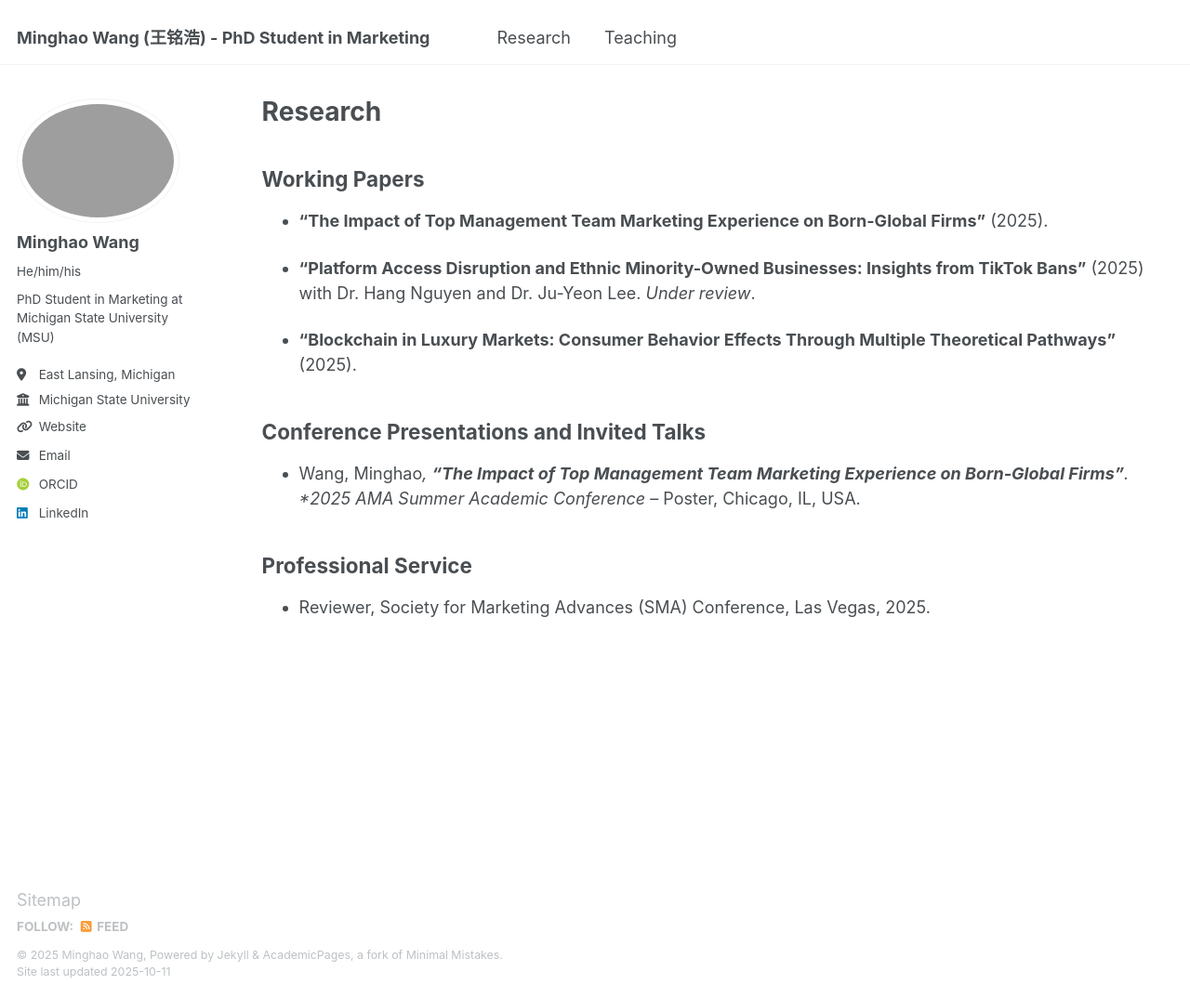
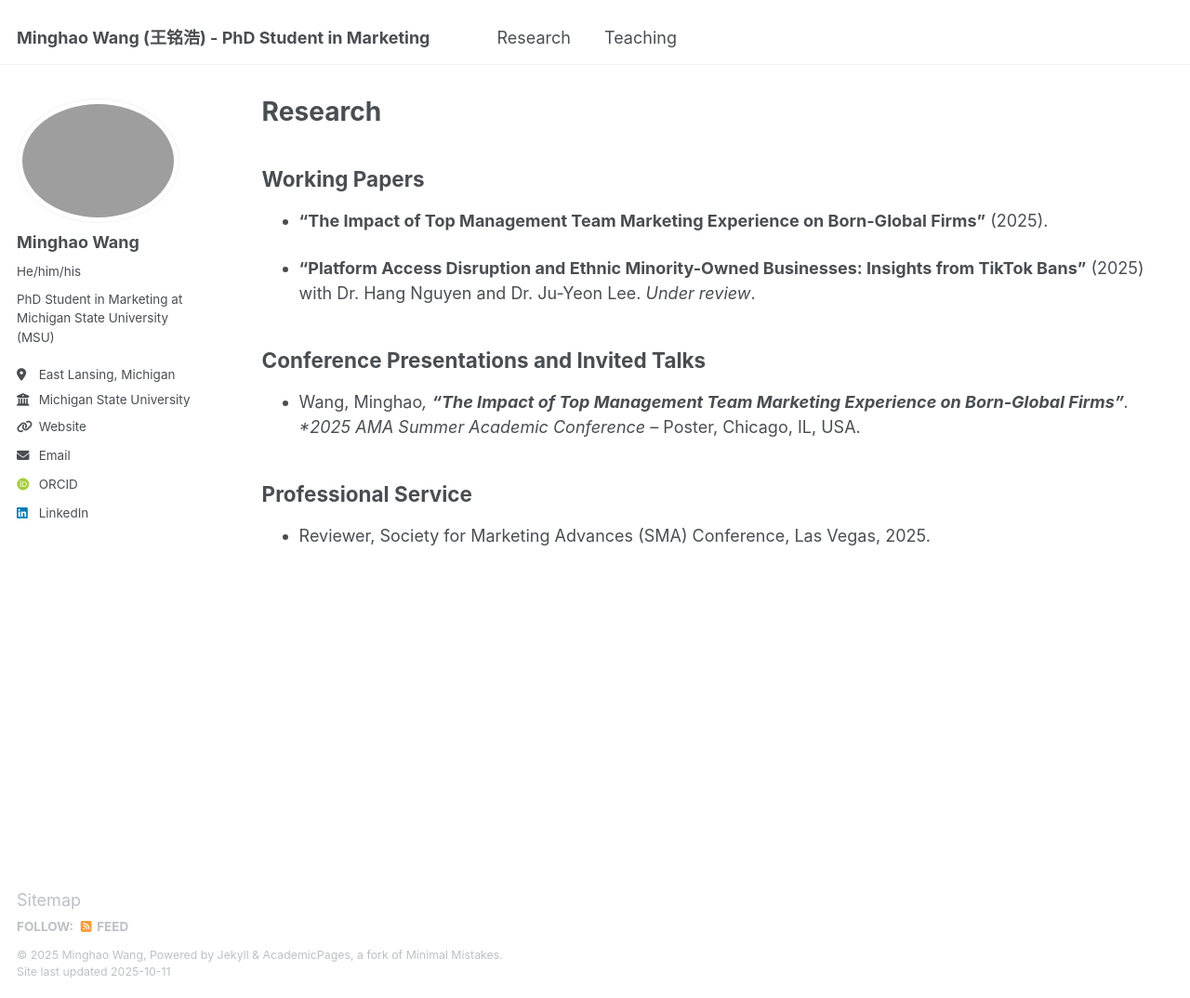
Before and after one commit to minghaowang-research/minghaowang-research.github.io, a Jekyll site: the page built from _pages/research.md, in a window 1280 px wide and 1074 px high. Shown: the whole window at 93% size. Built offline with Jekyll 4.4.1, drawn with Linux system fonts in a browser that asks for light colours; some web fonts are replaced.

Commit message:
Removed Blockchain Paper

```diff
--- a/_pages/research.md
+++ b/_pages/research.md
@@ -13,8 +13,6 @@ author_profile: true
 
 - **"Platform Access Disruption and Ethnic Minority-Owned Businesses: Insights from TikTok Bans"** (2025) with Dr. Hang Nguyen and Dr. Ju-Yeon Lee. *Under review*.
 
-- **"Blockchain in Luxury Markets: Consumer Behavior Effects Through Multiple Theoretical Pathways"** (2025).
-
 ## Conference Presentations and Invited Talks
 
 - Wang, Minghao*, **"The Impact of Top Management Team Marketing Experience on Born-Global Firms"**. *2025 AMA Summer Academic Conference* – Poster, Chicago, IL, USA.
```
